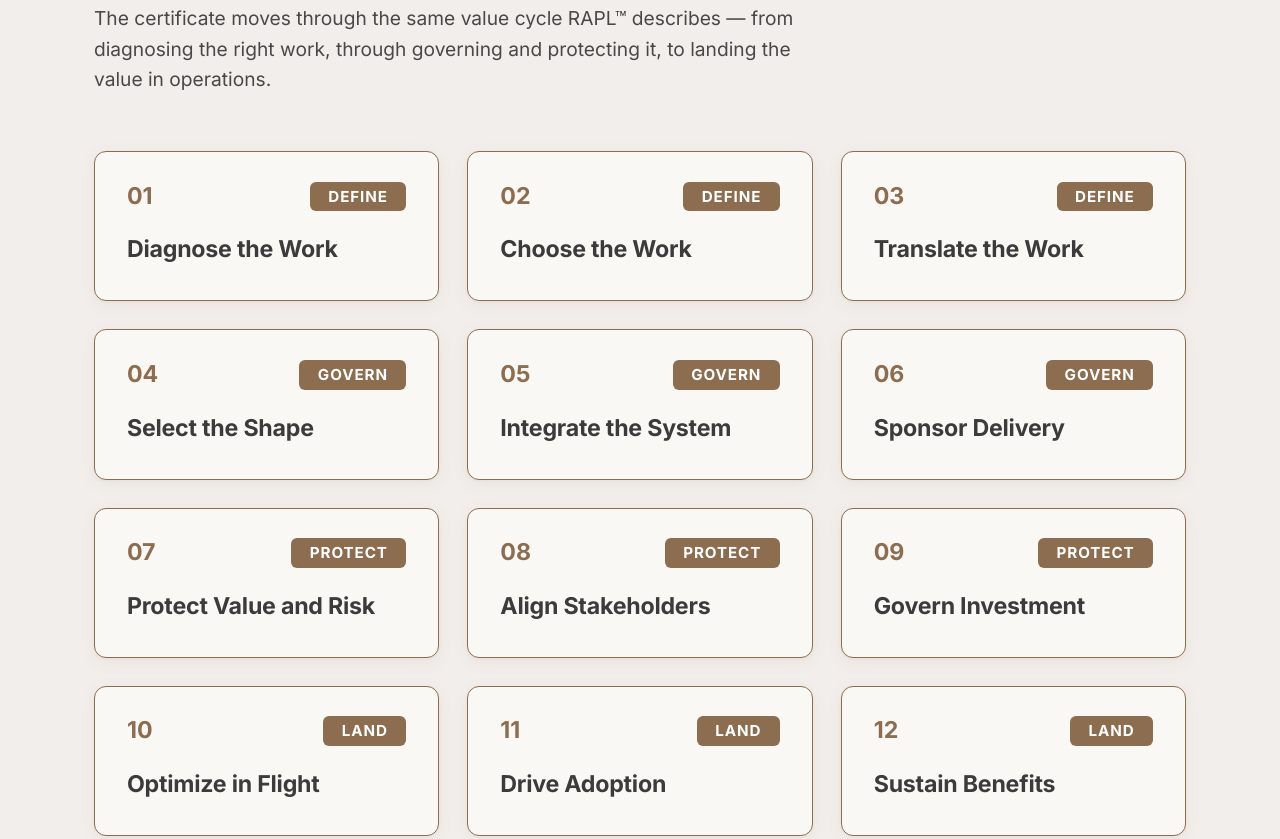
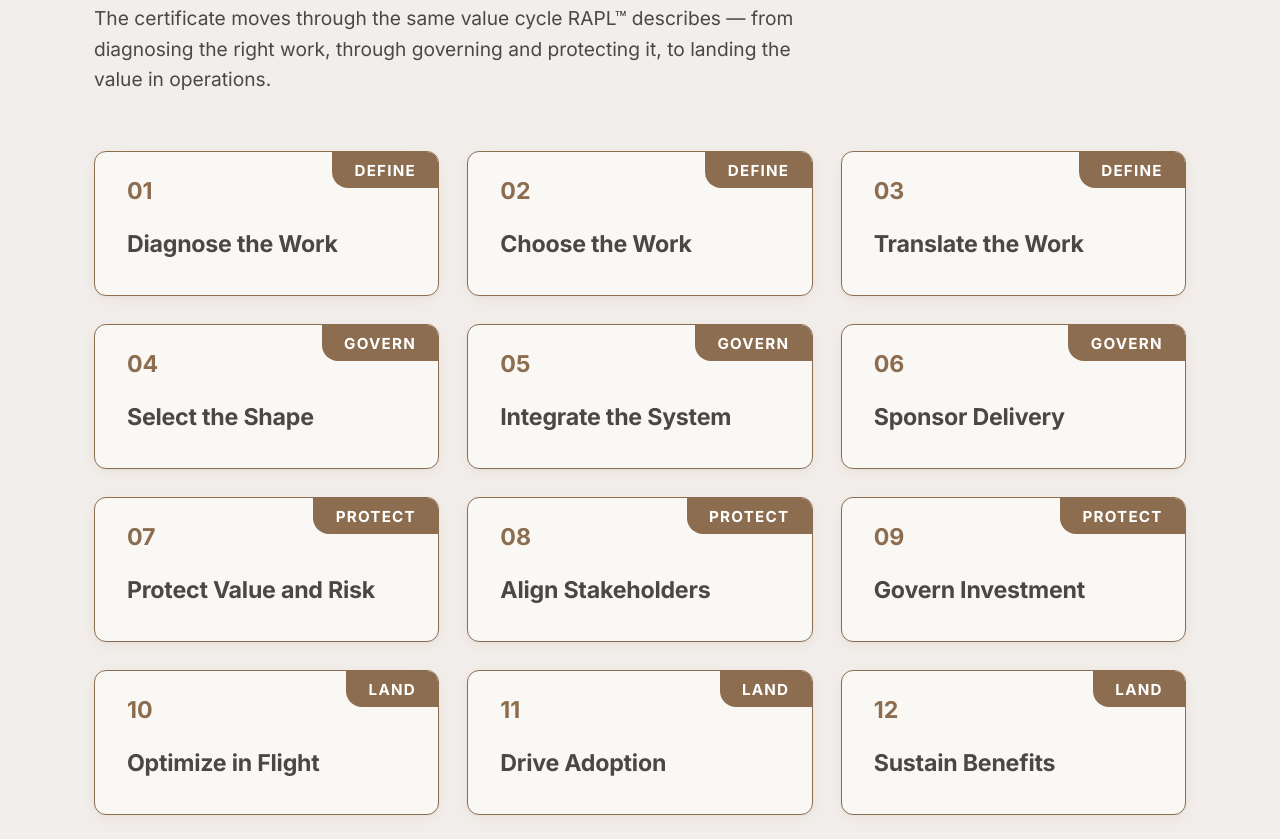
Before and after one commit to snsccs/rapl, an Astro site: page /certificate in a window 1280 px wide. Shown: the part 2107-2946 px from the top of the page. Built offline with nearby package versions, Linux system fonts and the light colour scheme; Astro itself is replaced by a stand-in of ours; a web font is replaced by a local one.

Commit message:
fix(certificate): dock CURRICULUM card phase badges flush to top-right with border-bottom-left-radius matching Figma

```diff
--- a/src/styles/global.css
+++ b/src/styles/global.css
@@ -748,16 +748,18 @@ img {
 }
 
 .cert-module-card {
+  position: relative;
   background: #FAF8F5;
   border: 1.5px solid #8C6D4F;
   border-radius: 12px;
-  padding: 1.85rem 2rem 2.25rem 2rem;
+  padding: 1.75rem 2rem 2.25rem 2rem;
   display: flex;
   flex-direction: column;
   justify-content: space-between;
   min-height: 145px;
   box-shadow: 0 4px 16px rgba(140, 109, 79, 0.08), 0 1px 3px rgba(0, 0, 0, 0.03);
   transition: transform 0.2s ease, box-shadow 0.2s ease;
+  overflow: hidden;
 }
 
 .cert-module-card:hover {
@@ -767,8 +769,7 @@ img {
 
 .cert-module-header {
   display: flex;
-  justify-content: space-between;
-  align-items: center;
+  align-items: flex-start;
   margin-bottom: 1.5rem;
 }
 
@@ -780,19 +781,23 @@ img {
 }
 
 .cert-module-badge {
+  position: absolute;
+  top: 0;
+  right: 0;
   background: #8C6D4F;
   color: #ffffff;
   font-size: 0.95rem;
   font-weight: 700;
-  letter-spacing: 0.06em;
-  padding: 0.45rem 1.15rem;
-  border-radius: 6px;
+  letter-spacing: 0.08em;
+  padding: 0.65rem 1.4rem;
+  border-bottom-left-radius: 16px;
+  border-top-right-radius: 10px;
   text-transform: uppercase;
   line-height: 1;
 }
 
 .cert-module-title {
-  color: #3C3B3B;
+  color: #4C4747;
   font-size: 1.45rem;
   font-weight: 700;
   line-height: 1.25;
```
